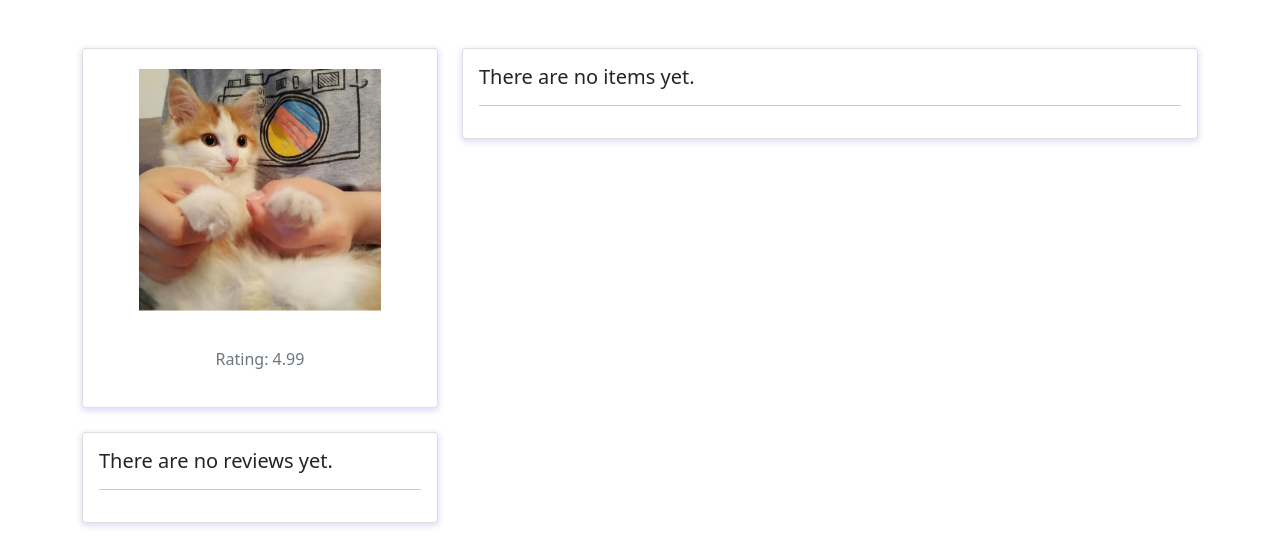
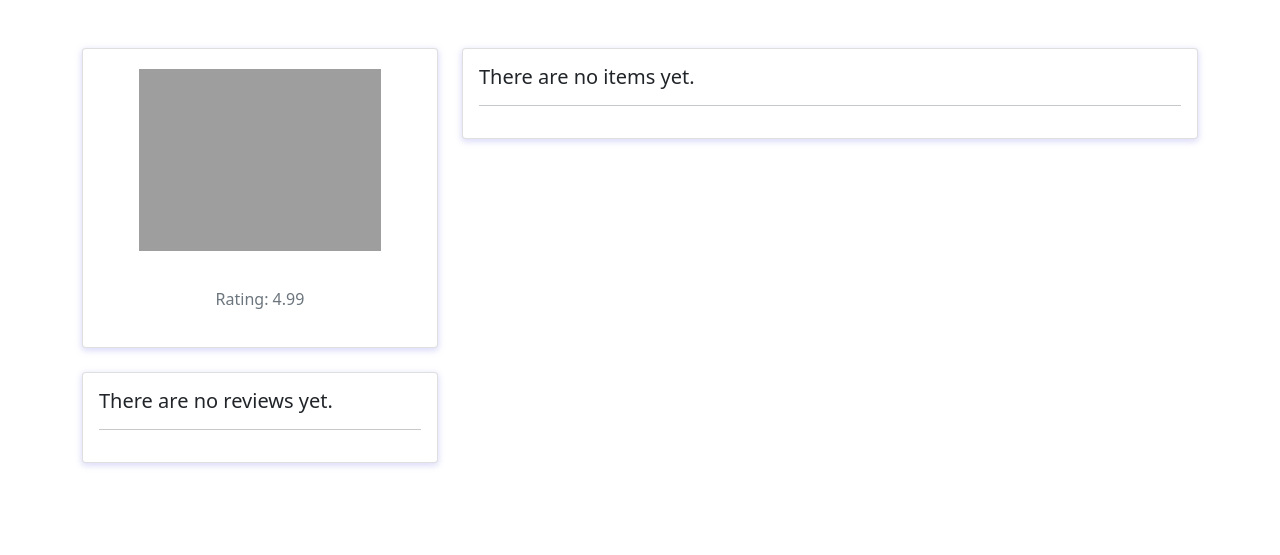
Before and after one commit to nrrnie/LaReclameOld, a Flask app: template la_reclame/users/templates/profile.html in a window 1280 px wide. Shown: the top 555 px of the page. Run offline with Flask 2, Linux system fonts and the light colour scheme; the template is opened without the code that fills it, so the values that code supplies are empty.

Commit message:
chore: send request to get image

```diff
--- a/la_reclame/users/templates/profile.html
+++ b/la_reclame/users/templates/profile.html
@@ -16,7 +16,7 @@
 					<div class="card">
 						<div class="card-body">
 							<div class="d-flex flex-column align-items-center text-center">
-								<img src="static/images/user-profile.jpg" alt="Admin" class="p-1" width="250">
+								<img src="http://127.0.0.1:5001/utils/get-image/users-test.jpg" alt="Admin" class="p-1" width="250">
 								<div class="mt-4 mb-3">
 									<h4>{{ user['username'] }}</h4>
 									<p class="text-secondary mb-1">Rating: 4.99</p>
```
